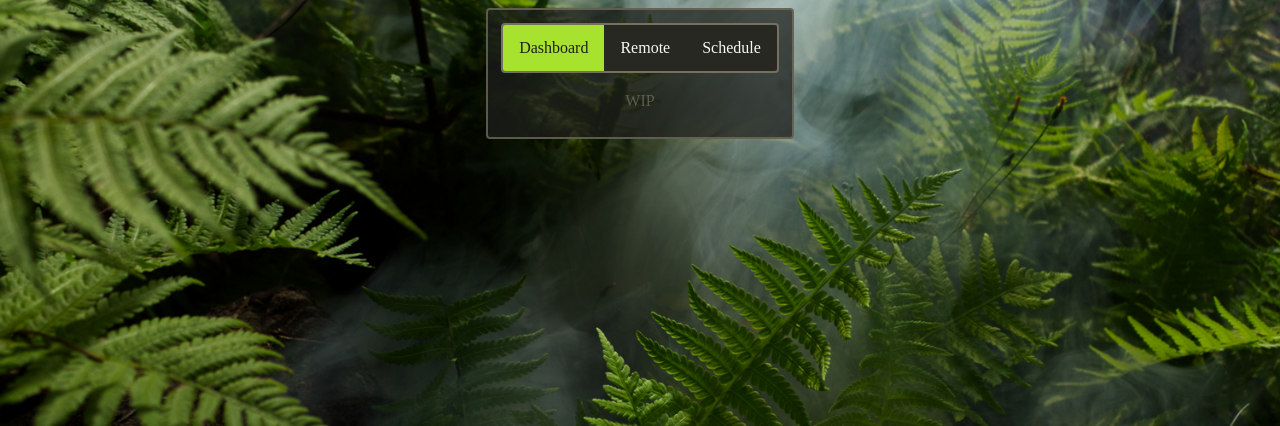
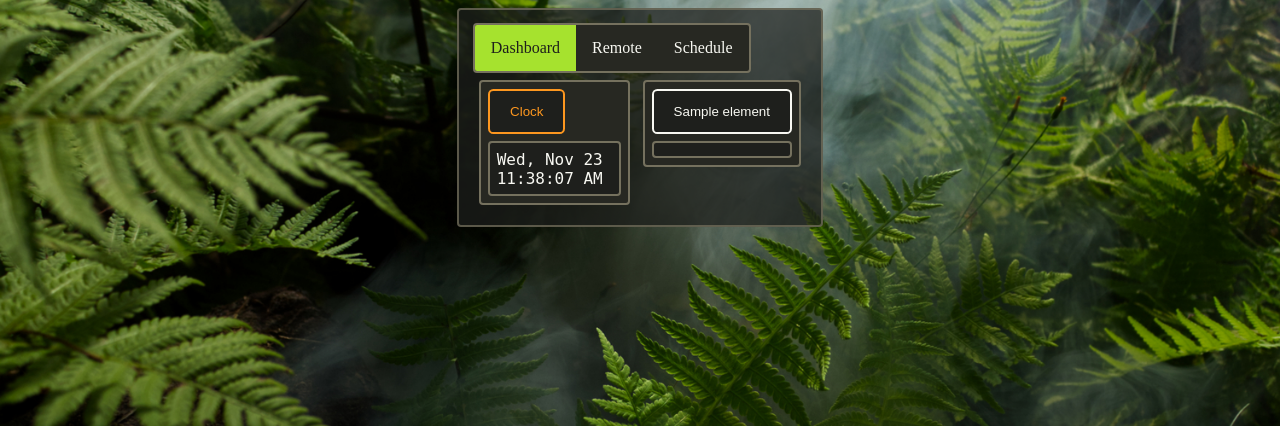
Before and after one commit to PrinceOfPuppers/smart-home-server, a Flask app: template smart_home_server/templates/dashboard.html in a window 1280 px wide. Shown: the top 426 px of the page. Run offline with Flask 2, Linux system fonts and the light colour scheme; the template is opened without the code that fills it: most values are stand-ins (such as "Sample title", 1, 10 or a date in 2020).

Commit message:
dashboard

```diff
--- a/setup.py
+++ b/setup.py
@@ -29,7 +29,7 @@ setuptools.setup(
     url="https://github.com/PrinceOfPuppers/smart-home-server",
     packages=setuptools.find_packages(),
     include_package_data=True,
-    install_requires=['Flask', 'schedule', 'flask-expects-json', 'rpi-rf'],
+    install_requires=['Flask', 'schedule', 'flask-expects-json', 'rpi-rf', 'requests'],
     classifiers=[
         "Programming Language :: Python :: 3",
         "License :: OSI Approved :: MIT License",
--- a/smart_home_server/constants.py
+++ b/smart_home_server/constants.py
@@ -1,6 +1,7 @@
 from ntpath import dirname
 from collections import namedtuple
 import os
+import re
 
 def createIfNotExists(dir):
     if not os.path.exists(dir):
@@ -44,6 +45,7 @@ txChannels = [
 #seconds
 threadPollingPeriod = 1
 
+
 _isRpi = None
 def isRpi():
     global _isRpi
@@ -59,27 +61,35 @@ def isRpi():
     return _isRpi
 
 
+_city = "Waterloo+Canada"
+forcastUrl = f'http://wttr.in/{_city}?TQ3n'
+weatherUrl = f'http://wttr.in/{_city}?TQ0n'
 
-{
-    'name': 'Humidity',
-    'url': '',
-    'pollingPeriod': 1*60,
-},
-{
-    'name': 'Temprature',
-    'url': '',
-    'pollingPeriod': 1*60,
-}
-
+# colors are blue, green, red, purple, yellow, orange, white, gray
 dashboardElements = [
     {
-        'name': 'Weather',
-        'url': '',
+        'name': 'USD → CAD',
+        'enabled':True,
+        'color': 'green',
+        'url': 'api/dashboard/forex?from=usd&to=cad',
         'pollingPeriod': 5*60,
     },
     {
-        'name': 'USD -> CAD',
-        'url': '',
-        'pollingPeriod': 2*60,
-    }
+        'name': 'Weather',
+        'enabled':True,
+        'color': 'blue',
+        'url': f'api/dashboard/weather',
+        'pollingPeriod': 10*60,
+    },
+    {
+        'name': 'Forcast',
+        'enabled': False,
+        'color': 'blue',
+        'url': f'api/dashboard/forcast',
+        'pollingPeriod': 10*60,
+    },
 ]
+
+#google scraping for dashboard
+googleExchangeRateDiv = re.compile(r"<div[^>]+data-exchange-rate\s?=\s?[\"\'](.*?)[\"\'][^>]?>")
+fakeUserAgentHeaders = {"User-Agent": "Mozilla/5.0 (X11; Linux x86_64; rv:105.0) Gecko/20100101 Firefox/105.0"}
--- a/smart_home_server/server.py
+++ b/smart_home_server/server.py
@@ -7,10 +7,12 @@ import smart_home_server.constants as const
 
 from smart_home_server.api.schedule import scheduleApi
 from smart_home_server.api.remote import remoteApi
+from smart_home_server.api.dashboard import dashboardApi
 
 app = Flask(__name__)
 app.register_blueprint(scheduleApi)
 app.register_blueprint(remoteApi)
+app.register_blueprint(dashboardApi)
 
 @app.route('/<path:path>')
 def send_templates(path):
@@ -27,7 +29,7 @@ def scheduleGet():
 
 @app.route('/dashboard')
 def dashboardGet():
-    return render_template('dashboard.html', dashboardElements=const.dashboardElements)
+    return render_template('dashboard.html', dashboardElements=[element for element in const.dashboardElements if element['enabled']])
 
 
 def startServer():
--- a/smart_home_server/templates/dashboard.html
+++ b/smart_home_server/templates/dashboard.html
@@ -4,9 +4,79 @@
 <script type="text/javascript" src="funcs.js"></script>
 
 <html>
+
 <script>
+    const delay = s => new Promise(res => setTimeout(res, 1000*s));
+
+    function updateDashboardElement(element, url){
+        fetch(url, {method: "GET"})
+        .then((response) => {
+            if(!response.ok){
+                window.alert(`Dashboard Update Error \nStatus: ${response.status} \n${response.statusText}`);
+                return;
+            }
+            //element.textContent = response.body;
+            response.text().then((text)=>{element.textContent = text});
+        })
+    }
+
+    async function pollDashboardElement(name, url, pollingPeriod){
+        const element = document.getElementById(`dashboard-${name}`);
+        const button = document.getElementById(`dashboardButton-${name}`)
+        button.onclick = () => {
+            element.textContent = "";
+            updateDashboardElement(element, url);
+        };
+        var cond = true;
+        while(cond){
+            updateDashboardElement(element, url);
+            await delay(sec);
+        }
+    }
+
+    const days = ['Sun', 'Mon', 'Tues', 'Wed', 'Thurs', 'Fri', 'Sat'];
+    const months = ['Jan','Feb','Mar','Apr','May','June','July','Aug','Sept','Oct','Nov','Dec']
+
+    function getTime(){
+        var dt = new Date();
+        const dayName = days[dt.getDay()];
+        const monthName = months[dt.getMonth()];
+        //const year = dt.getFullYear();
+        const date = dt.getDate();
+
+        const hours = dt.getHours()
+        const hoursStr   = String(hours%12).padStart(2,'0');
+        const minutesStr = String(dt.getMinutes()).padStart(2,'0');
+        const secondsStr = String(dt.getSeconds()).padStart(2,'0');
+        const ampm    = Math.floor(hours/12) == 0 ? 'AM' : 'PM';
+
+        const time    = `${hoursStr}:${minutesStr}:${secondsStr} ${ampm}`
+
+        return `${dayName}, ${monthName} ${date} \n${time}`;
+    }
+
+    async function clock(name){
+        const element = document.getElementById(`dashboard-${name}`);
+        const button = document.getElementById(`dashboardButton-${name}`)
+
+        button.onclick = () => {
+            element.textContent=getTime();
+        };
+
+        var cond = true;
+        while(cond){
+            element.textContent=getTime();
+            await delay(1);
+        }
+    }
+
+    window.onload = () => {
+        clock('clock');
+        {% for element in dashboardElements %}
+            pollDashboardElement("{{ element['name'] }}", "{{ element['url'] }}", {{ element['pollingPeriod'] }});
+        {% endfor %}
+    }
 </script>
-
 
 <body>
     <div class="topnav">
@@ -14,6 +84,21 @@
         <a href="/remote">Remote</a>
         <a href="/schedule">Schedule</a>
     </div>
-    <center class="faintText" style="padding:10pt;padding-top:14pt">WIP</center>
+
+    <div class="dashboardList">
+        <div>
+            <button id="dashboardButton-clock" class="orangeButton" onclick="">Clock</button>
+            <p id="dashboard-clock"></p>
+        </div>
+        {% for element in dashboardElements %}
+            {% set name          = element['name'] %}
+            {% set color         = element['color'] %}
+            {% set url           = element['url'] %}
+            {% set pollingPeriod = element['pollingPeriod'] %}
+            <div>
+                <button class="{{ color }}Button" id="dashboardButton-{{ name }}">{{ name }}</button>
+                <p id="dashboard-{{ name }}"></p>
+            </div>
+        {% endfor %}
   </body>
 </html>
--- a/smart_home_server/templates/static/funcs.js
+++ b/smart_home_server/templates/static/funcs.js
@@ -18,6 +18,7 @@ function sendData(url, data, httpMethod, reload=false){
     })
 }
 
+
 function formToObject(form){
     let formData = new FormData(form)
 
--- a/smart_home_server/templates/static/style.css
+++ b/smart_home_server/templates/static/style.css
@@ -12,6 +12,7 @@
     --yellow: #E6DB74;
     --orange: #FD971F;
     }
+
     * {
     }
     html {
@@ -82,6 +83,28 @@
     .redButton {
         color: var(--red);
         border-color: var(--red);
+    }
+
+    .purpleButton {
+        color: var(--purple);
+        border-color: var(--purple);
+    }
+
+    .whiteButton {
+        color: var(--white);
+        border-color: var(--white);
+    }
+    .yellowButton {
+        color: var(--yellow);
+        border-color: var(--yellow);
+    }
+    .orangeButton {
+        color: var(--orange);
+        border-color: var(--orange);
+    }
+    .grayButton {
+        color: var(--lightGrey);
+        border-color: var(--lightGrey);
     }
 
     ul{
@@ -187,6 +210,26 @@
             color: var(--darkGrey);
             background-color: var(--red);
         }
+        .purpleButton:hover {
+            color: var(--darkGrey);
+            background-color: var(--purple);
+        }
+        .whiteButton:hover {
+            color: var(--darkGrey);
+            background-color: var(--white);
+        }
+        .yellowButton:hover {
+            color: var(--darkGrey);
+            background-color: var(--yellow);
+        }
+        .orangeButton:hover {
+            color: var(--darkGrey);
+            background-color: var(--orange);
+        }
+        .grayButton:hover {
+            color: var(--darkGrey);
+            background-color: var(--lightGrey);
+        }
 
         ul.remote > li:hover {
         }
@@ -196,3 +239,35 @@
           color: var(--darkGrey);
         }
     }
+
+.dashboardList {
+  display: flex;
+  flex-wrap: wrap;
+  width:fit-content;
+  max-width:90vw;
+  /*gap: 6px*/
+}
+
+.dashboardList div {
+    width: fit-content;
+    border: 2pt solid var(--lightGrey);
+    border-radius: 4px;
+    background-color: var(--grey);
+    padding:5pt;
+    height: fit-content;
+    /*margin-bottom:15pt;*/
+    margin:5pt;
+}
+
+.dashboardList div p{
+    border: 2pt solid var(--lightGrey);
+    background-color: var(--darkGrey);
+    padding:5pt;
+
+    margin:0;
+    margin-top:5pt;
+
+    border-radius: 4px;
+    white-space: pre-wrap;
+    font-family: monospace, monospace;
+}
```
Also changed, not shown: smart_home_server/api/dashboard.py (added, +44 -0 lines), smart_home_server/helpers.py (+15 -0 lines), smart_home_server/channels.py (deleted). Lines whose indentation alone changed are shown as unchanged.
